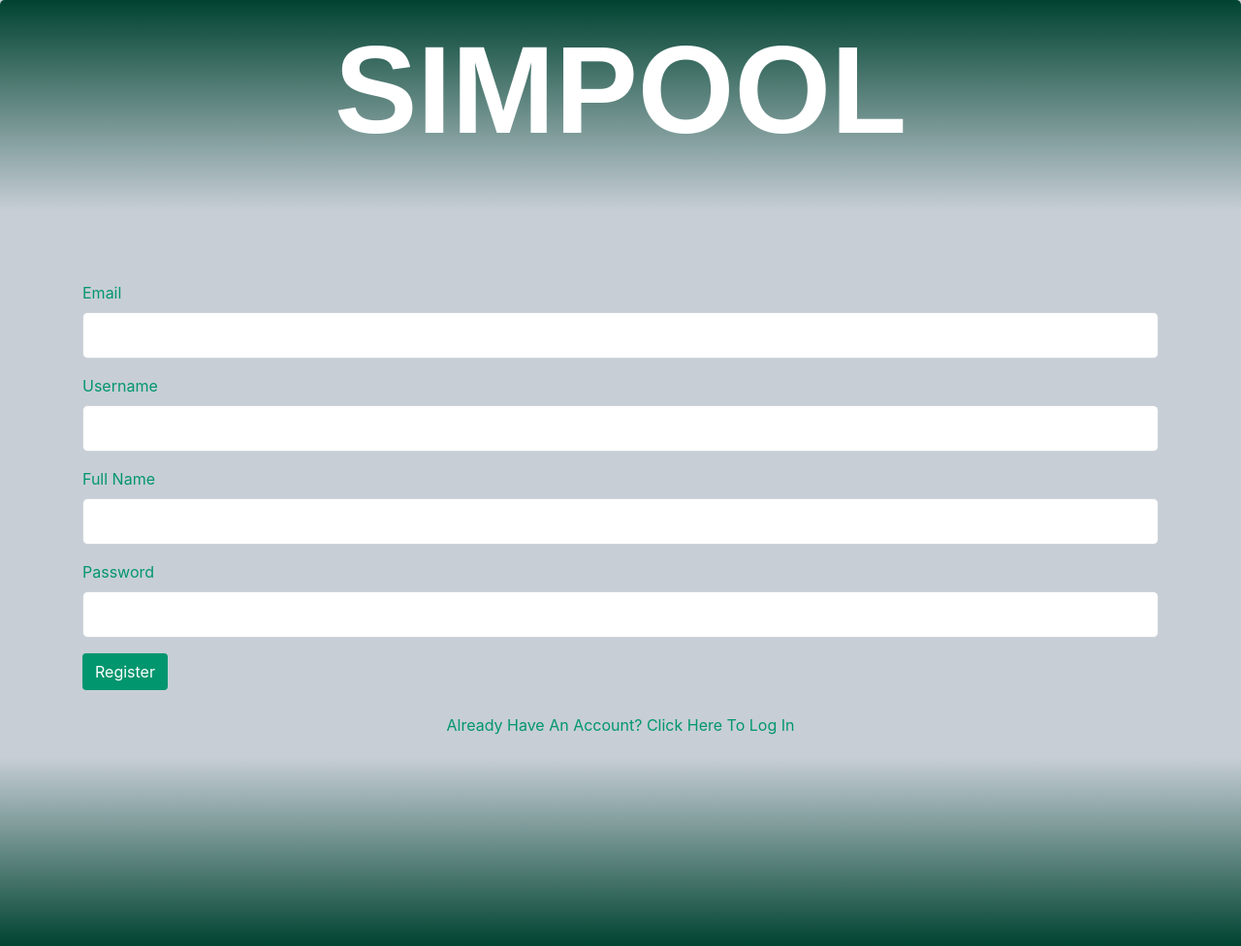
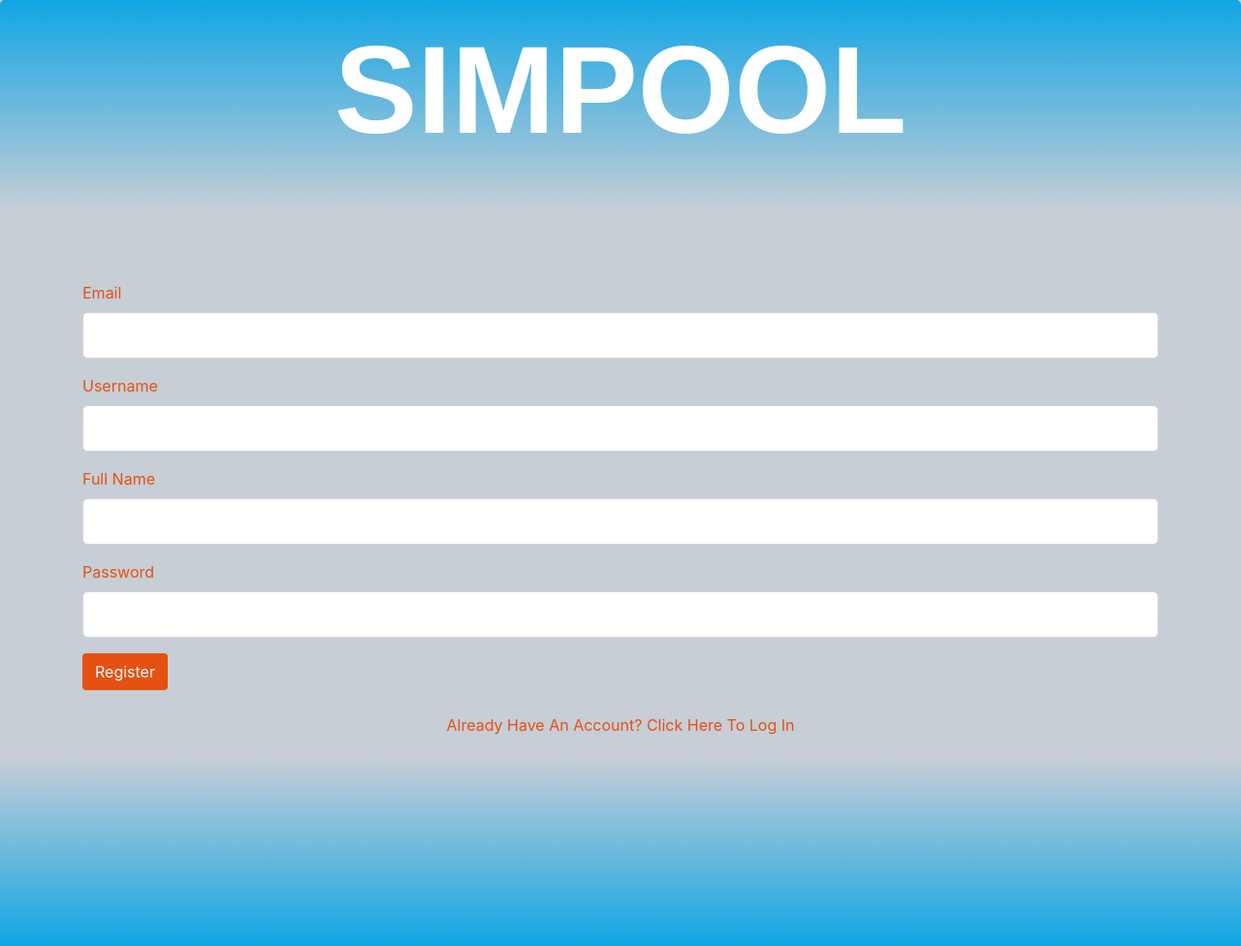
Before and after one commit to pmammino/simpool, a Flask app: page /register in a window 1280 px wide. Shown: the whole page at 97% size. Run offline with Flask 2, Linux system fonts and the light colour scheme; some libraries are stand-ins or nearby versions.

Commit message:
Update main.css

```diff
--- a/static/css/main.css
+++ b/static/css/main.css
@@ -4,7 +4,7 @@ a, a:hover, a:focus, a:active {
 	}
 
 .page-header {
-  background-color: #02966e;
+  background-color: #e55111;
 }
 
 html,
@@ -13,12 +13,12 @@ body {
 }
 
 body {
-    background: linear-gradient(#C7CED6 80%,#004331);
+    background: linear-gradient(#C7CED6 80%,#11a5e5);
     padding-bottom: 25vh;
 }
 
 .clickme {
-    background-color: #02966e;
+    background-color: #e55111;
     padding: .5vw .5vw;
     color: white;
     text-decoration: none !important;
@@ -41,11 +41,11 @@ body {
 .jumbotron{
     padding: 1rem 1rem !important;
     margin-bottom: 0rem !important;
-    background: linear-gradient(#004331, #C7CED6);
+    background: linear-gradient(#11a5e5, #C7CED6);
     color: white;
 }
 .clickme-lineup {
-    background-color: #02966e;
+    background-color: #e55111;
     color: white;
     text-decoration: none !important;
 	border-color:#e9ecef;
@@ -77,7 +77,7 @@ body {
 .card {
     width: 80vw;!important;
     background-color: #e9ecef;
-    color: #02966e;
+    color: #e55111;
     text-align:center;
     align: center;
     font-size: 2vw;
@@ -90,24 +90,24 @@ hr {
 }
 
 a.nav-link {
-  color: #02966e;
+  color: #e55111;
   font-size: 2vw;
 }
 
 a.nav-link.active {
-  background-color: #02966e;
+  background-color: #e55111;
   font-size: 2vw;
 }
 
 .login-link {
-  color: #02966e;
+  color: #e55111;
   align: center;
    font-size:1.5vw;
 
 }
 
 .register-link {
-  color: #02966e;
+  color: #e55111;
   align : center
 }
 
@@ -127,7 +127,7 @@ a.nav-link.active {
 }
 
 .contests_header {
-  color: #02966e;
+  color: #e55111;
   font-weight: bold;
   text-align: center;
   font-size: 3vw!important;
@@ -135,7 +135,7 @@ a.nav-link.active {
 }
 
 .lineups_header {
-  color: #02966e;
+  color: #e55111;
   font-weight: bold;
   text-align: center;
   font-size: 4vw!important;
@@ -143,42 +143,42 @@ a.nav-link.active {
 }
 
 .nav-pills .nav-link.active {
-    background-color: #02966e!important;
+    background-color: #e55111!important;
 }
 
 .lineup-entry{
-  color: #02966e;
+  color: #e55111;
 }
 
 select{
   text-align: center;
-  color: #02966e;
+  color: #e55111;
 }
 
 
 .note {
   text-align: center;
-  color: #02966e;
+  color: #e55111;
   font-weight: bold;
   font-family: Arial, Helvetica, sans-serif;
 }
 
 label {
-  color: #02966e;
+  color: #e55111;
 }
 
 p {
   text-align: center;
-  color: #02966e;
+  color: #e55111;
 }
 
 .btn-orange {
-  background-color: #02966e;
+  background-color: #e55111;
   color: white;
 }
 
 li {
-  color: #02966e!important;
+  color: #e55111!important;
     font-size: 1vw!important;
     background-color: #e9ecef!important;
 font-size:2vw!important;
@@ -186,15 +186,15 @@ font-size:2vw!important;
 }
 
 table {
-color: #02966e;
+color: #e55111;
   text-align: center;
   font-size: 1.5vw!important;
   font-family: Arial, Helvetica, sans-serif;
-  border: 1px solid #02966e;
+  border: 1px solid #e55111;
 }
 
 .contests_title {
-  color: #02966e;
+  color: #e55111;
   font-weight: bold;
   text-align: center;
   font-size: 3vw!important;
@@ -209,7 +209,7 @@ tr:nth-child(even){background-color: #f2f2f2;}
     padding-left: .75vw;
   padding-right: .75vw;
   text-align: center;
-  background-color: #02966e;
+  background-color: #e55111;
   color: white;
     border: 1px solid black;
 }
@@ -223,7 +223,7 @@ tr:nth-child(even){background-color: #f2f2f2;}
 }
 
 .contest_table {
-color: #02966e;
+color: #e55111;
   text-align: center;
   font-size: 2vw !important;
   font-family: Arial, Helvetica, sans-serif;
@@ -241,7 +241,7 @@ color: #02966e;
    font-size: 1vw !important;
   border-radius: 13px;
     border: none !important;
-  background-color: #02966e;
+  background-color: #e55111;
   color: white;
 }
 
```
